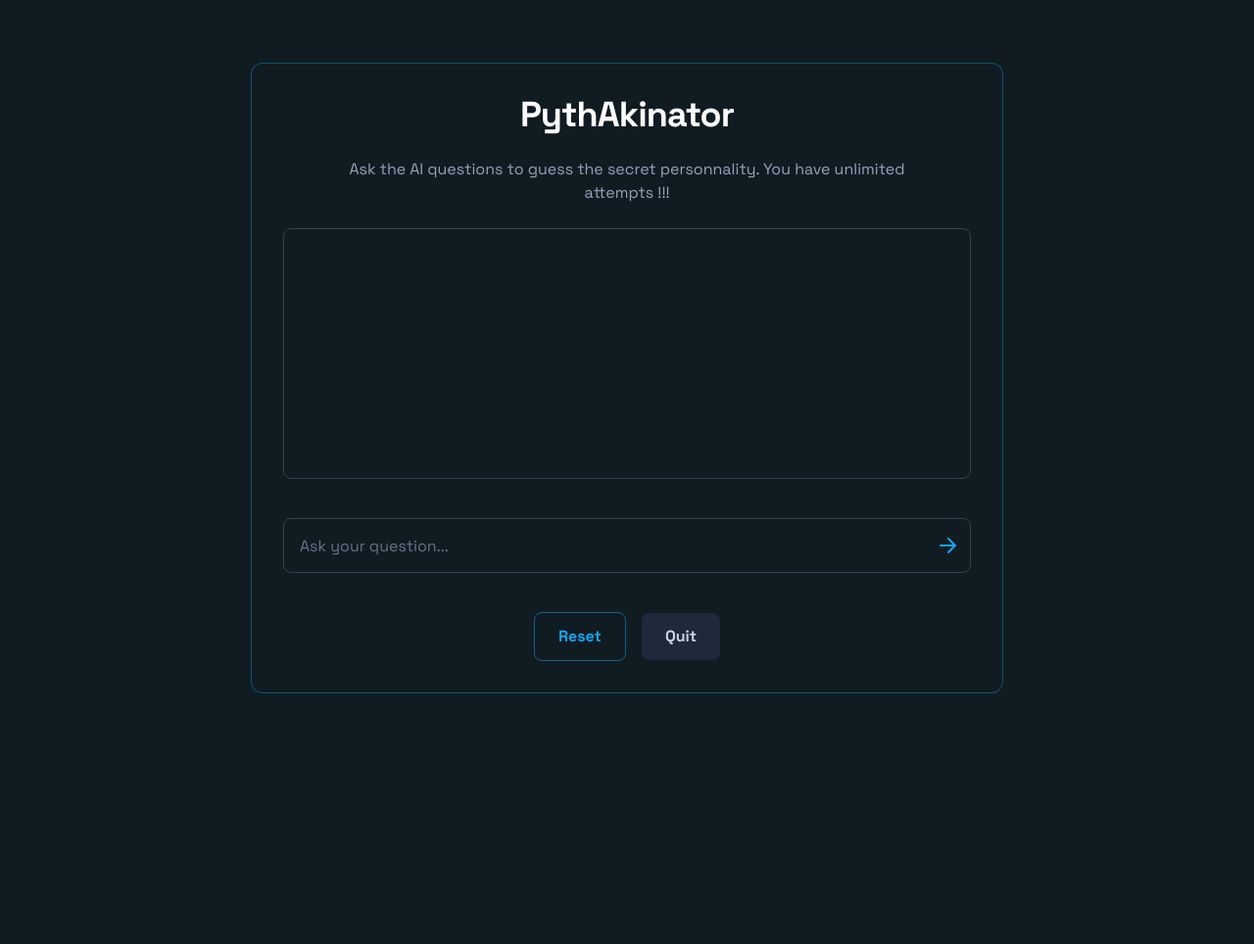
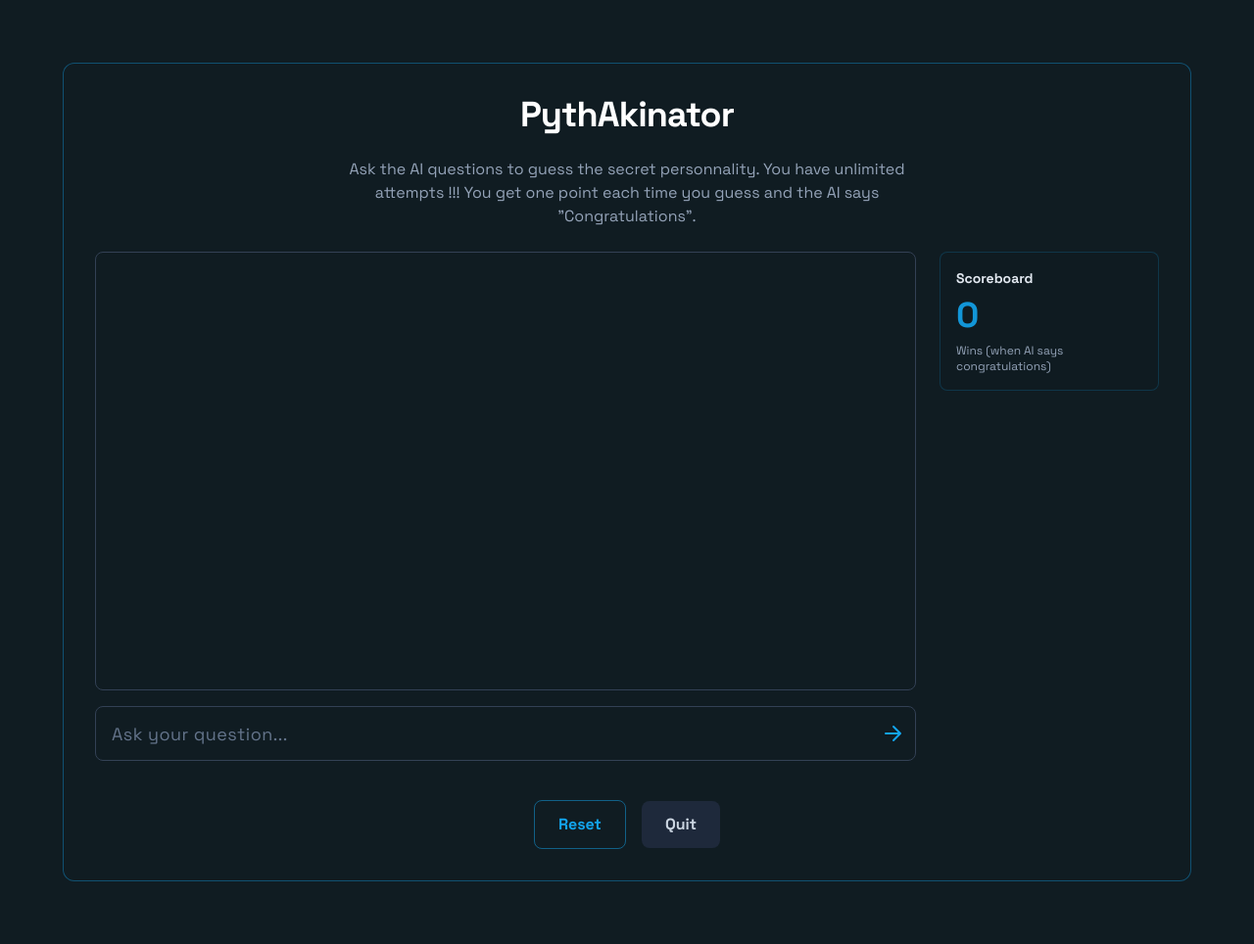
Before and after one commit to royalforcez/PythAkinator, a Flask app: page / in a window 1280 px wide. Shown: the part 65-1029 px from the top of the page at 98% size. Before the commit the page ends 773 px from the top, so only its background shows below. Run offline with Flask 3, Linux system fonts and the light colour scheme; some libraries are stand-ins or nearby versions.

Commit message:
Change web apparence

```diff
--- a/app.py
+++ b/app.py
@@ -8,9 +8,12 @@ conversation = [
     {
         "role": "system",
         "content": "Take on the role of a famous personality and mimic them. \
-        Your goal is to make us guess who you are through the questions we ask you."
+        Your goal is to make us guess who you are through the questions we ask you. If we find and ONLY then, said : Congratulation !"
     }
 ]
+
+# Tabelleau pour suivre le score
+score = 0
 
 @app.route("/")
 def index():
@@ -19,21 +22,23 @@ def index():
 @app.route("/ask", methods=["POST"])
 def ask():
     global conversation
+    global score
     data = request.get_json()
     user_message = data.get("message", "").strip()
 
-    # Gestion des commandes spéciales
+# Gestion des commandes spéciales
     if user_message.lower() in ["quit", "exit", "stop"]:
-        return jsonify({"reply": "🔴 Conversation ended."})
+        return jsonify({"reply": "🔴 Conversation ended.", "score": score})
     elif user_message.lower() == "reset":
         conversation = [
             {
                 "role": "system",
                 "content": "Take on the role of a famous personality and mimic them. \
-                Your goal is to make us guess who you are through the questions we ask you."
+                Your goal is to make us guess who you are through the questions we ask you. If we find and ONLY then, said : Congratulation !"
             }
         ]
-        return jsonify({"reply": "⚡ Conversation reset."})
+        score = 0
+        return jsonify({"reply": "⚡ Conversation reset.", "score": score})
 
     # Ajouter le message de l’utilisateur
     conversation.append({"role": "user", "content": user_message})
@@ -47,7 +52,15 @@ def ask():
     # Ajouter la réponse à la conversation
     conversation.append({"role": "assistant", "content": ai_reply})
 
-    return jsonify({"reply": ai_reply})
+    # Si l'IA félicite (ex: "Congratulation" / "Congratulations"), incrémenter le score
+    if "congrat" in ai_reply.lower():
+        score += 1
+
+    return jsonify({"reply": ai_reply, "score": score})
+
+@app.route("/score", methods=["GET"])
+def get_score():
+    return jsonify({"score": score})
 
 if __name__ == "__main__":
     app.run(debug=True)
--- a/templates/index.html
+++ b/templates/index.html
@@ -38,8 +38,8 @@
       </div>
     </header>
 
-    <main class="flex-grow container mx-auto px-4 sm:px-6 lg:px-8 py-8 md:py-16">
-      <div class="max-w-3xl mx-auto flex flex-col items-center text-center">
+    <main class="flex-grow container mx-auto px-6 sm:px-8 lg:px-12 py-8 md:py-16">
+      <div class="max-w-6xl mx-auto flex flex-col items-center text-center">
         <div class="relative w-full">
           <div
             class="relative bg-background-light dark:bg-background-dark/50 border border-primary/20 dark:border-primary/40 rounded-xl p-6 md:p-8 space-y-6">
@@ -47,16 +47,23 @@
             <h2 class="text-3xl md:text-4xl font-bold text-slate-800 dark:text-white tracking-tight">PythAkinator</h2>
             <p class="text-slate-600 dark:text-slate-400 max-w-xl mx-auto">
               Ask the AI questions to guess the secret personnality. You have unlimited attempts !!!
+              You get one point each time you guess and the AI says "Congratulations".
             </p>
 
+            <!-- Chat + Score layout -->
+            <div class="w-full flex flex-col md:flex-row gap-6 items-start">
               <!-- Chat box -->
-            <div id="chat" class="w-full h-64 overflow-y-auto border border-slate-700 rounded-lg p-3 text-left space-y-2 bg-background-dark"></div>
+              <div class="flex-1">
+                <!-- Augmented chat height and slightly larger, less tight font for readability -->
+                <div id="chat"
+                     class="w-full h-96 md:h-[28rem] overflow-y-auto border border-slate-700 rounded-lg p-6 text-left space-y-4 bg-background-dark text-base md:text-lg leading-relaxed tracking-wide">
+                </div>
 
                 <!-- Input + Send -->
                 <div class="w-full pt-4">
                   <div class="relative">
                     <input id="user-input"
-                  class="w-full h-14 pl-4 pr-12 bg-background-light dark:bg-background-dark border border-slate-300 dark:border-slate-700 focus:ring-2 focus:ring-primary focus:border-primary rounded-lg text-slate-900 dark:text-slate-100 placeholder:text-slate-400 dark:placeholder:text-slate-500 transition-all duration-300"
+                      class="w-full h-14 pl-4 pr-12 bg-background-light dark:bg-background-dark border border-slate-300 dark:border-slate-700 focus:ring-2 focus:ring-primary focus:border-primary rounded-lg text-slate-900 dark:text-slate-100 placeholder:text-slate-400 dark:placeholder:text-slate-500 transition-all duration-300 text-base md:text-lg leading-relaxed tracking-wide"
                       placeholder="Ask your question..." type="text" />
                     <button id="send-btn"
                       class="absolute inset-y-0 right-0 flex items-center justify-center w-12 text-primary hover:text-primary/80 transition-colors">
@@ -66,6 +73,15 @@
                       </svg>
                     </button>
                   </div>
+                </div>
+              </div>
+
+              <!-- Scoreboard -->
+              <aside id="scoreboard" class="w-full md:w-56 bg-white dark:bg-background-dark/60 border border-primary/10 dark:border-primary/20 rounded-lg p-4 text-left">
+                <h3 class="text-sm font-semibold text-slate-700 dark:text-slate-200 mb-2">Scoreboard</h3>
+                <div class="text-4xl font-bold text-primary dark:text-primary/90" id="score-value">0</div>
+                <p class="text-xs text-slate-500 dark:text-slate-400 mt-2">Wins (when AI says congratulations)</p>
+              </aside>
             </div>
 
             <!-- Buttons -->
@@ -86,6 +102,22 @@
   </div>
 
   <script>
+    async function fetchScore() {
+      try {
+        const res = await fetch("/score");
+        if (!res.ok) return;
+        const data = await res.json();
+        updateScore(data.score);
+      } catch (e) {
+        console.error("Failed to fetch score", e);
+      }
+    }
+
+    function updateScore(value) {
+      const el = document.getElementById("score-value");
+      el.textContent = String(value ?? 0);
+    }
+
     async function sendMessage() {
       const input = document.getElementById("user-input");
       const message = input.value.trim();
@@ -102,6 +134,7 @@
       const data = await res.json();
 
       addMessage("AI", data.reply, "text-green-400");
+      if (typeof data.score !== "undefined") updateScore(data.score);
     }
 
     function addMessage(sender, text, colorClass) {
@@ -123,6 +156,7 @@
       });
       const data = await res.json();
       addMessage("System", data.reply, "text-yellow-400");
+      if (typeof data.score !== "undefined") updateScore(data.score);
     });
     document.getElementById("quit-btn").addEventListener("click", async () => {
       const res = await fetch("/ask", {
@@ -132,7 +166,11 @@
       });
       const data = await res.json();
       addMessage("System", data.reply, "text-red-400");
+      if (typeof data.score !== "undefined") updateScore(data.score);
     });
+
+    // Initialize scoreboard on load
+    document.addEventListener("DOMContentLoaded", fetchScore);
   </script>
 </body>
 </html>
```
Lines whose indentation alone changed are shown as unchanged.
